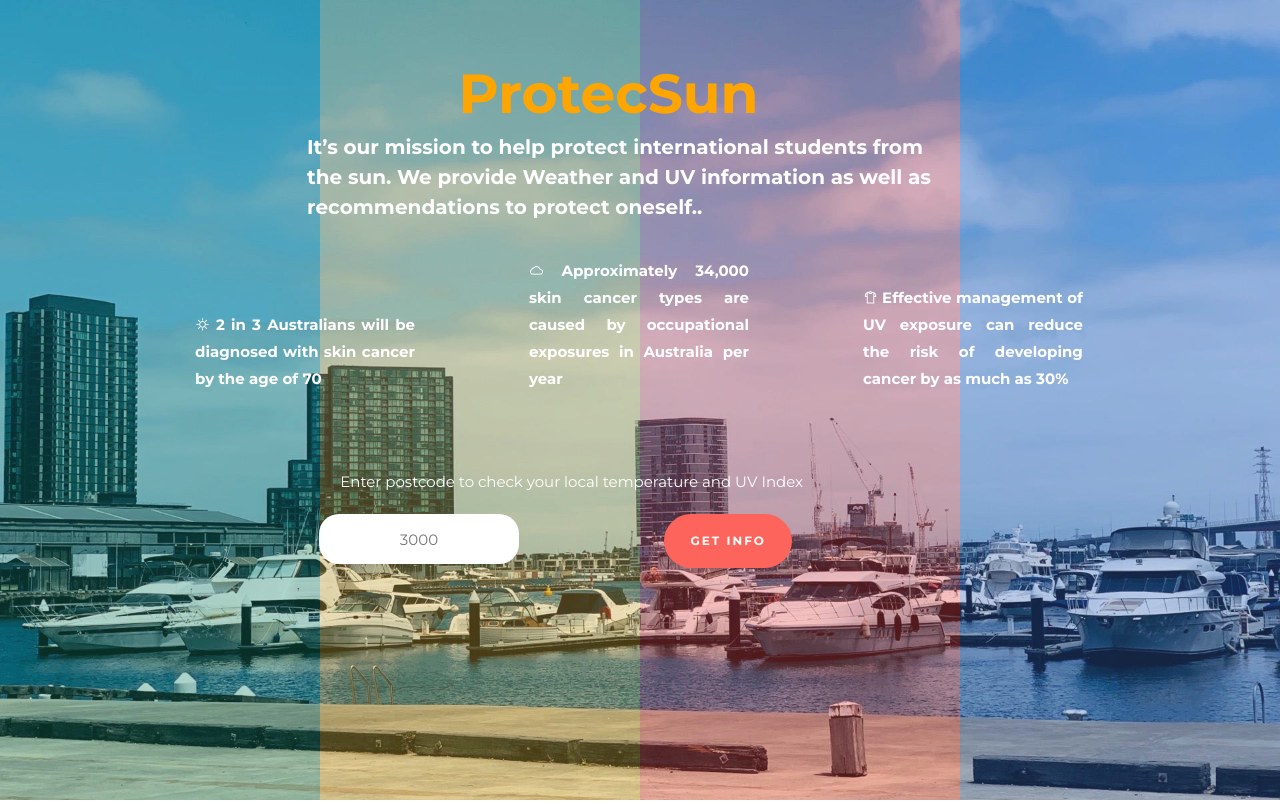
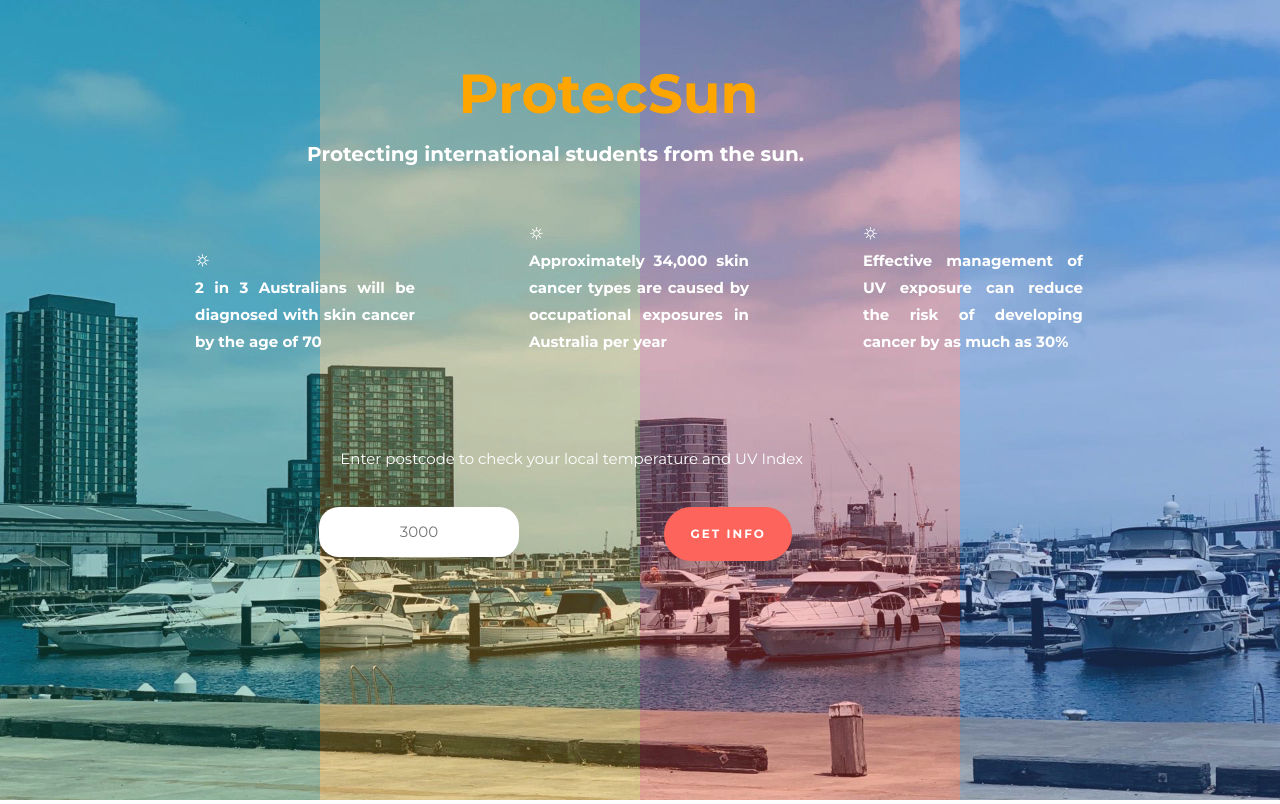
Before and after one commit to caobaichuan1122/Diatastic, a Django app: page / in a window 1280 px wide. Shown: the top 804 px of the page. Run offline with Django 4.2, Linux system fonts and the light colour scheme; some libraries are stand-ins or nearby versions.

Commit message:
Changed facts icon into all suns, added line break

```diff
--- a/login/templates/login/index.html
+++ b/login/templates/login/index.html
@@ -33,13 +33,13 @@
 							<div class="row no-gutters slider-text js-fullheight align-items-center">
 								<div class="col-md-10 col-lg-7 ftco-animate" style=" width:1500px;margin-top:11%;left: 20%;">
 									<div class="text w-10" >
-										<h5 class="mb-3"><b><font color="white">It’s our mission to help protect international students from the sun. We provide Weather and UV information as well as recommendations to protect oneself..</font></b></h4>
+										<h5 class="mb-3"><b><font color="white">Protecting international students from the sun.</font></b></h4>
 									</div>
 								</div>
 								<div class="ftco-animate" style="width:1100px;margin-bottom:5%;">
-									<div style="width:20%;color:white;display:inline-block;margin-left:10%;text-align:justify;" ><i class="las la-sun"></i>&nbsp;<b><font color="white">2 in 3 Australians will be diagnosed with skin cancer by the age of 70</font></b></div>
-									<div style="width:20%;color:white;display:inline-block;margin-left:10%;text-align:justify;"><i class="las la-cloud"></i>&nbsp;<b><font color="white">Approximately 34,000 skin cancer types are caused by occupational exposures in Australia per year</font></b></div>
-									<div style="width:20%;color:white;display:inline-block;margin-left:10%;text-align:justify;"><i class="las la-tshirt"></i>&nbsp;<b><font color="white">Effective management of UV exposure can reduce the risk of developing cancer by as much as 30%</font></b></div>
+									<div style="width:20%;color:white;display:inline-block;margin-left:10%;text-align:justify;" ><i class="las la-sun"></i><br><b><font color="white">2 in 3 Australians will be diagnosed with skin cancer by the age of 70</font></b></div>
+									<div style="width:20%;color:white;display:inline-block;margin-left:10%;text-align:justify;"><i class="las la-sun"></i><br><b><font color="white">Approximately 34,000 skin cancer types are caused by occupational exposures in Australia per year</font></b></div>
+									<div style="width:20%;color:white;display:inline-block;margin-left:10%;text-align:justify;"><i class="las la-sun"></i><br><b><font color="white">Effective management of UV exposure can reduce the risk of developing cancer by as much as 30%</font></b></div>
 								</div>
 								<div class="ftco-animate" style="text-align:center;margin-left: 23%;color:white">Enter postcode to check your local temperature and UV Index</div>
 								<div class="d-flex meta ftco-animate" style=" width:1500px;margin-bottom:20%;margin-left: 20%;">
--- a/login/views.py
+++ b/login/views.py
@@ -2,7 +2,6 @@ from django.shortcuts import redirect, render
 
 # Create your views here.
 
-
 def index(request):
     pass
     return render(request, "login/index.html")
```
